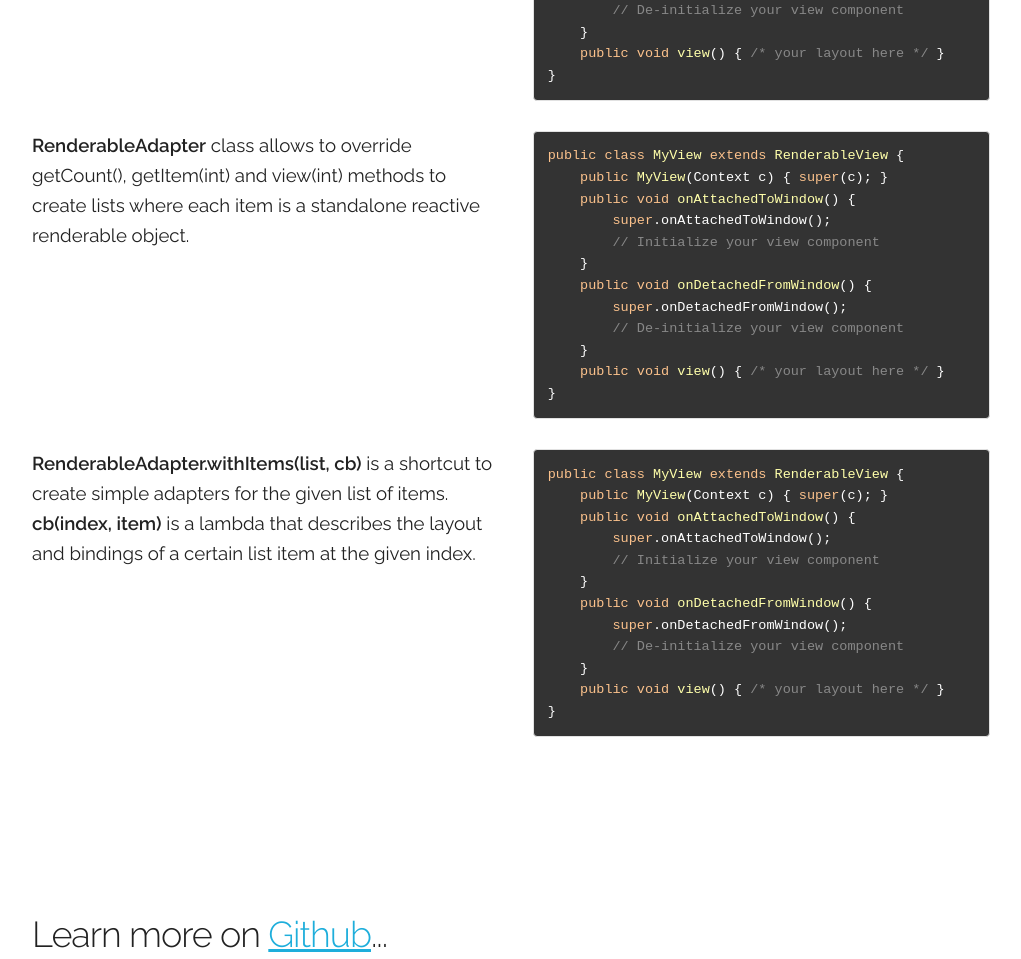
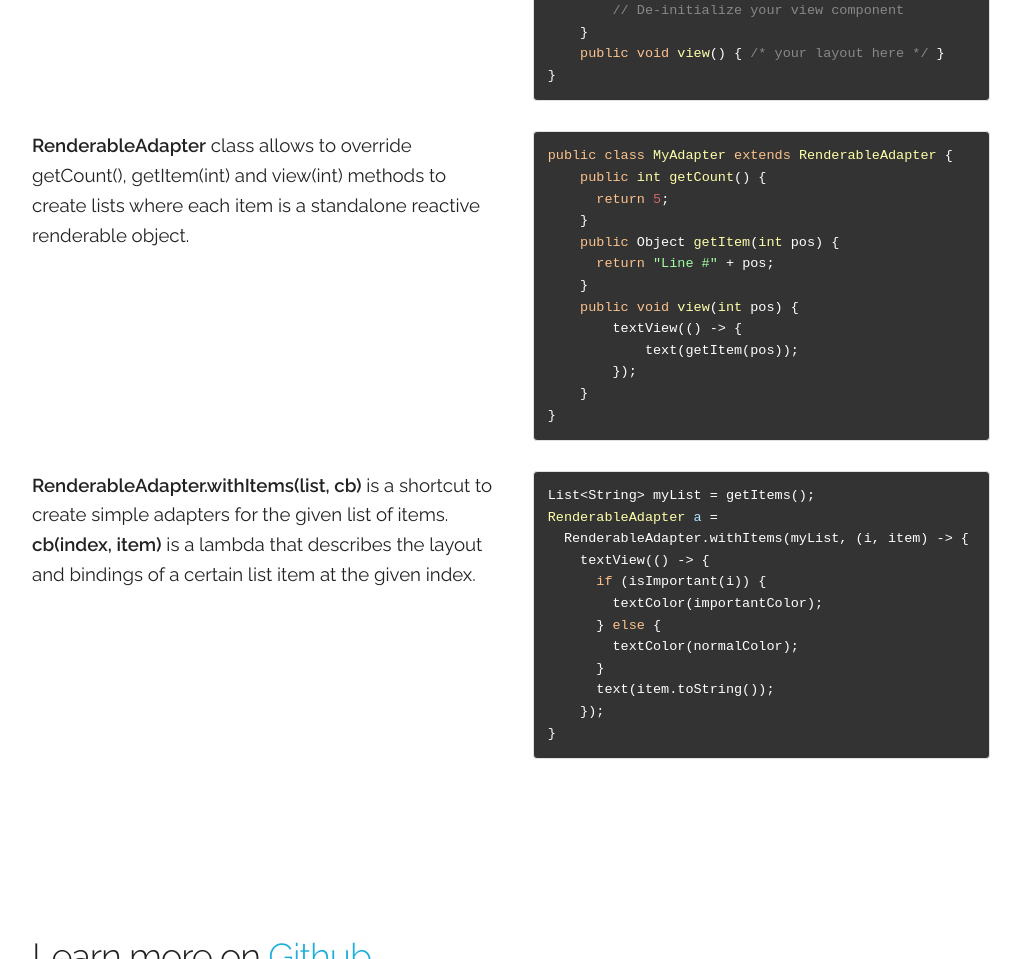
Before and after one commit to getanvil/anvil.github.io, a plain HTML site: page index.html in a window 1280 px wide. Shown: the part 2619-3578 px from the top of the page, without its empty margins (128-1149 px from the left). Drawn offline with nearby package versions, Linux system fonts and the light colour scheme.

Commit message:
fixed adapter examples, added github ribbon

```diff
--- a/index.html
+++ b/index.html
@@ -188,17 +188,18 @@ editText(() -> {
         <p><b>RenderableAdapter</b> class allows to override getCount(), getItem(int) and view(int) methods to create lists where each item is a standalone reactive renderable object.</li>
       </div>
       <div class="one-half column">
-        <pre><code class="java">public class MyView extends RenderableView {
-    public MyView(Context c) { super(c); }
-    public void onAttachedToWindow() {
-        super.onAttachedToWindow();
-        // Initialize your view component
+        <pre><code class="java">public class MyAdapter extends RenderableAdapter {
+    public int getCount() {
+      return 5;
     }
-    public void onDetachedFromWindow() {
-        super.onDetachedFromWindow();
-        // De-initialize your view component
+    public Object getItem(int pos) {
+      return "Line #" + pos;
     }
-    public void view() { /* your layout here */ }
+    public void view(int pos) {
+        textView(() -&gt; {
+            text(getItem(pos));
+        });
+    }
 }</code></pre></div>
     </div>
 
@@ -207,17 +208,17 @@ editText(() -> {
         <p><b>RenderableAdapter.withItems(list, cb)</b> is a shortcut to create simple adapters for the given list of items. <b>cb(index, item)</b> is a lambda that describes the layout and bindings of a certain list item at the given index.</p>
       </div>
       <div class="one-half column">
-        <pre><code class="java">public class MyView extends RenderableView {
-    public MyView(Context c) { super(c); }
-    public void onAttachedToWindow() {
-        super.onAttachedToWindow();
-        // Initialize your view component
-    }
-    public void onDetachedFromWindow() {
-        super.onDetachedFromWindow();
-        // De-initialize your view component
-    }
-    public void view() { /* your layout here */ }
+        <pre><code class="java">List&lt;String&gt; myList = getItems();
+RenderableAdapter a =
+  RenderableAdapter.withItems(myList, (i, item) -> {
+    textView(() -&gt; {
+      if (isImportant(i)) {
+        textColor(importantColor);
+      } else {
+        textColor(normalColor);
+      }
+      text(item.toString());
+    });
 }</code></pre></div>
     </div>
 
@@ -227,6 +228,8 @@ editText(() -> {
       </div>
     </div>
   </div>
+
+  <a href="https://github.com/zserge/anvil"><img style="position: absolute; top: 0; right: 0; border: 0;" src="https://camo.githubusercontent.com/38ef81f8aca64bb9a64448d0d70f1308ef5341ab/68747470733a2f2f73332e616d617a6f6e6177732e636f6d2f6769746875622f726962626f6e732f666f726b6d655f72696768745f6461726b626c75655f3132313632312e706e67" alt="Fork me on GitHub" data-canonical-src="https://s3.amazonaws.com/github/ribbons/forkme_right_darkblue_121621.png"></a>
   <script>hljs.initHighlightingOnLoad();</script>
 </body>
 </html>
```
